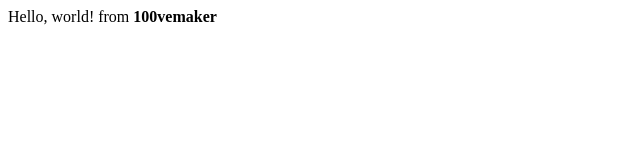
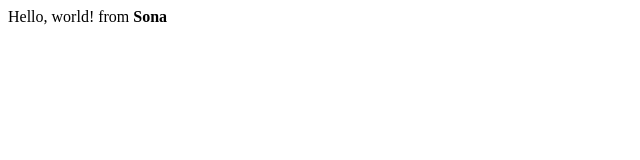
Before and after one commit to 100vemaker/Pages, a plain HTML site: page index.html in a window 1280 px wide. Shown: the full height of the page, 0-640 px from the left. Drawn offline with Linux system fonts and the light colour scheme.

Commit message:
Change username.

```diff
--- a/index.html
+++ b/index.html
@@ -4,6 +4,6 @@
 
     </head>
     <body>
-        Hello, world! from <b>100vemaker</b>
+        Hello, world! from <b>Sona</b>
     </body>
 </html>
```
